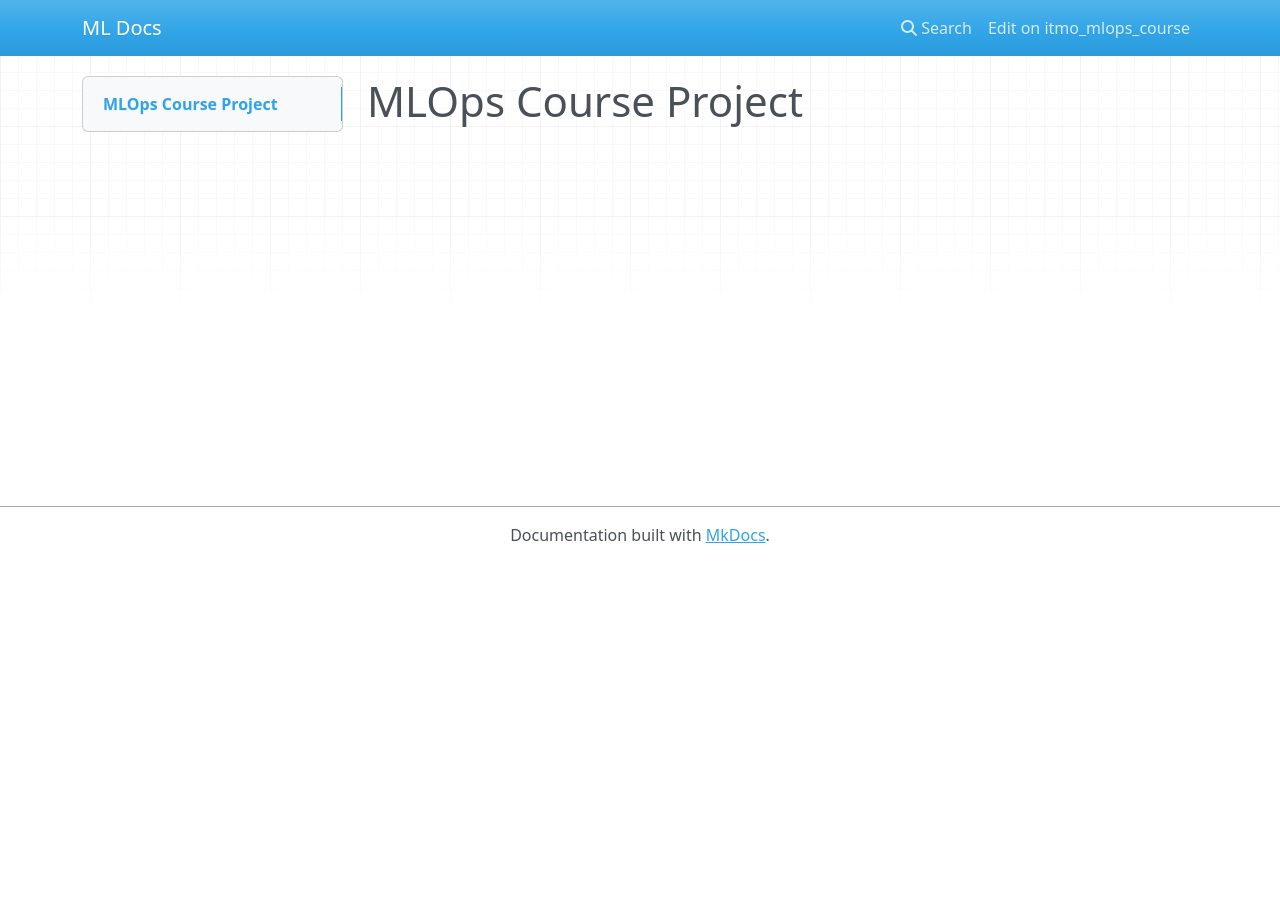
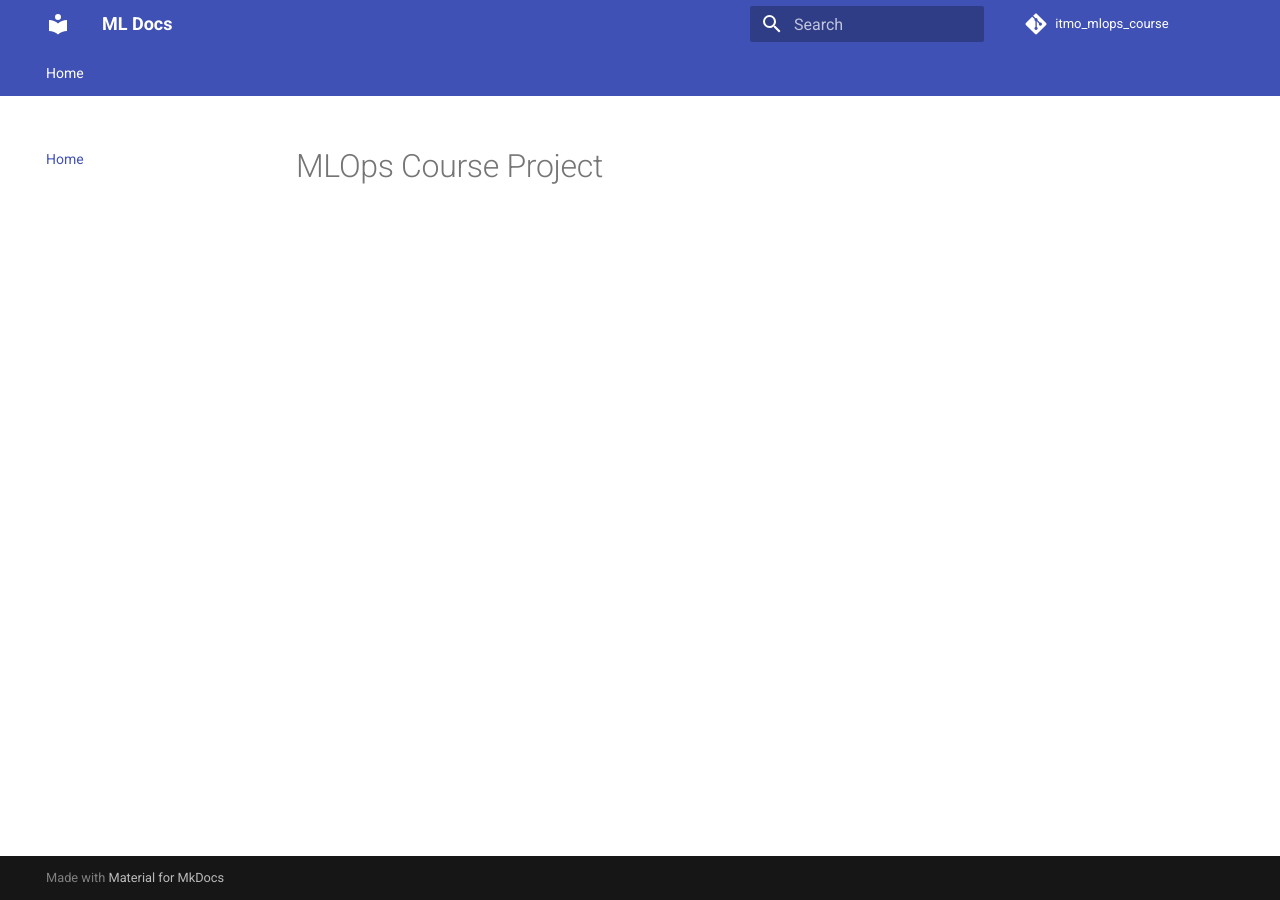
Before and after one commit to leksminure/itmo_mlops_course, an MkDocs documentation site: the page built from docs/index.md, in a window 1280 px wide. Built offline with MkDocs 1.6.1 and Material for MkDocs 9.7.7, drawn with Linux system fonts in a browser that asks for light colours; nearby versions of some CDN libraries; comment, search, counter and statistics services are not loaded.

Commit message:
fix: update ci.yml

```diff
--- a/mkdocs.yml
+++ b/mkdocs.yml
@@ -1,8 +1,16 @@
 site_name: ML Docs
-site_description: Docs for MLOps course project
+site_url: https://leksminure.github.io/itmo_mlops_course/
 repo_url: https://github.com/leksminure/itmo_mlops_course
 repo_name: itmo_mlops_course
+
 theme:
-  name: mkdocs
+  name: material
+  features:
+    - navigation.tabs
+    - navigation.indexes
+
 nav:
   - Home: index.md
+
+docs_dir: docs
+site_dir: site
```
Also changed, not shown: 1 other file.
